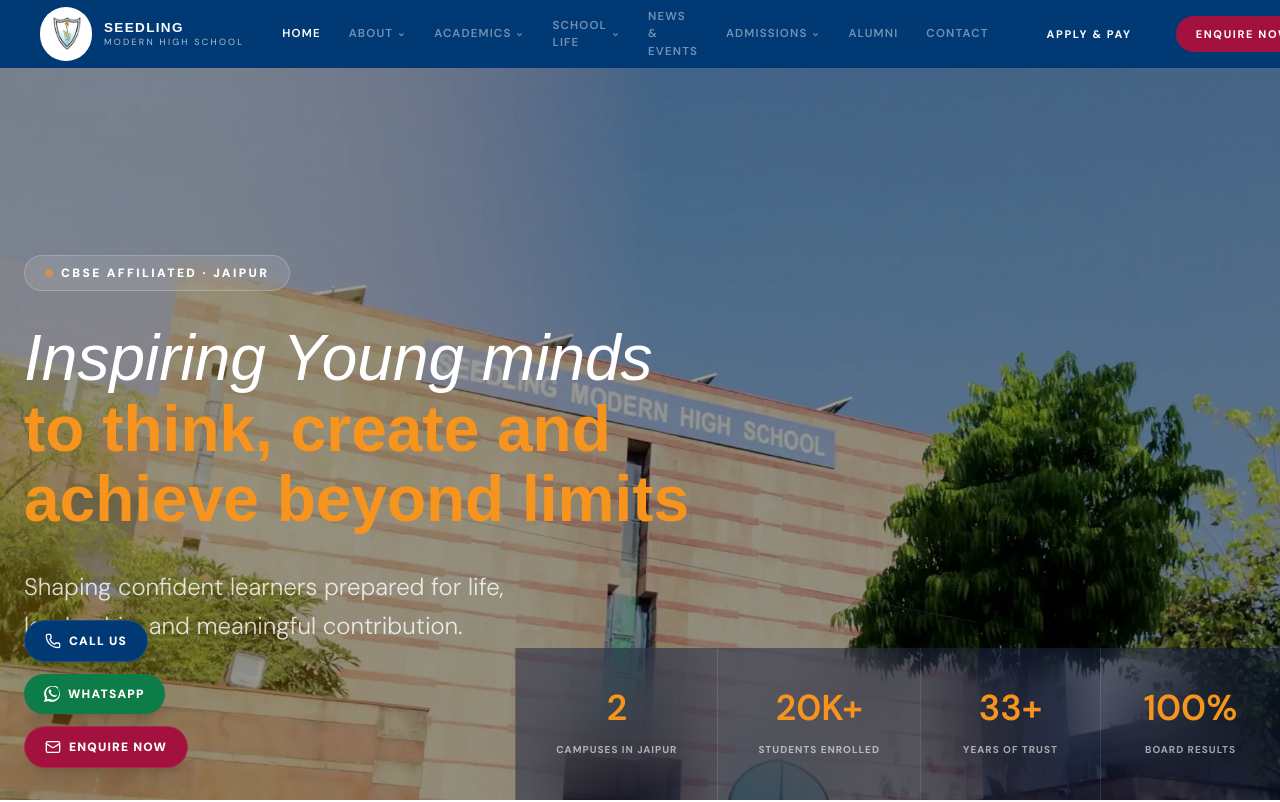
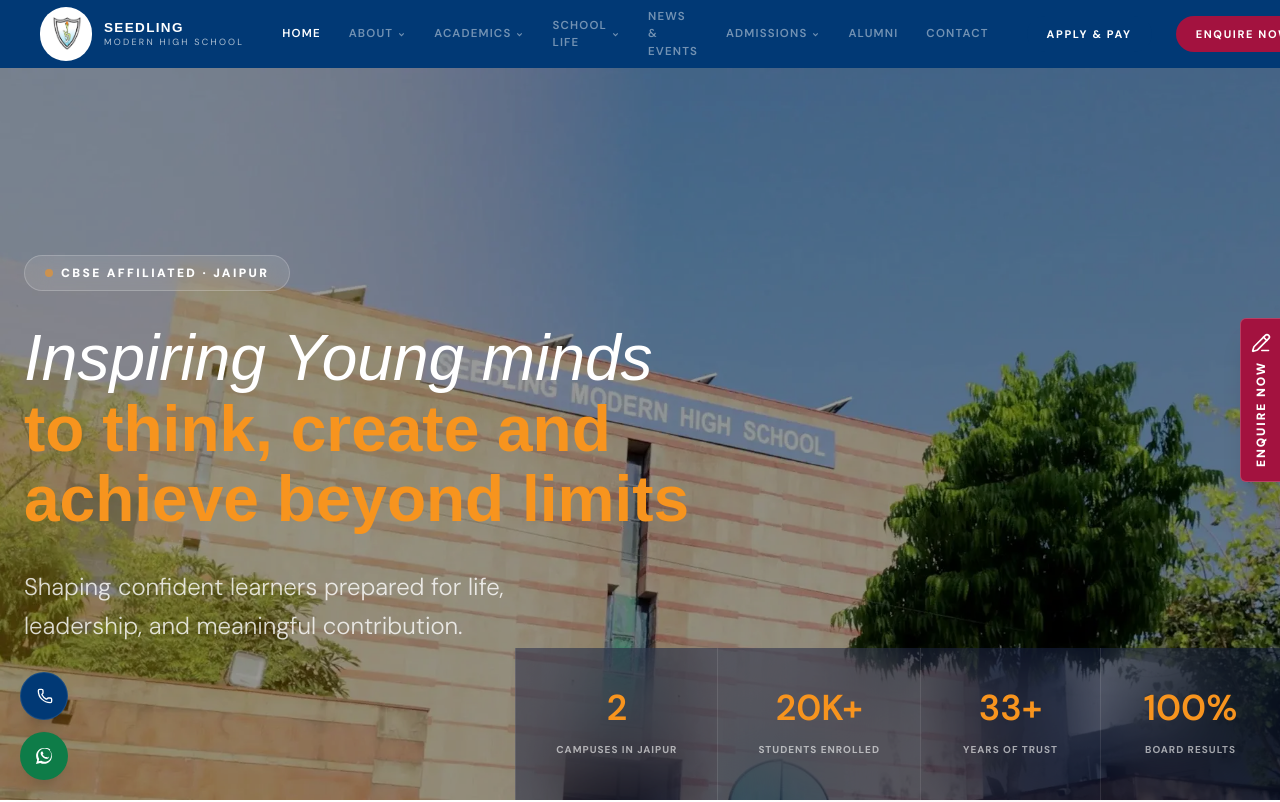
Before and after one commit to itstealth/smhs-new, a Next.js app: page / in a window 1280 px wide. Shown: the top 802 px of the page. Built offline with nearby package versions, Linux system fonts and the light colour scheme; a web font is replaced by a local one.

Commit message:
Adjust floating contact buttons

```diff
--- a/components/FloatingButtons.tsx
+++ b/components/FloatingButtons.tsx
@@ -1,41 +1,45 @@
 "use client";
 
-import { Mail, Phone } from "lucide-react";
+import { PencilLine, Phone } from "lucide-react";
 
 export default function FloatingButtons() {
   return (
-    <div className="fixed left-3 sm:left-6 bottom-5 sm:bottom-8 z-[110] hidden md:flex flex-col items-start gap-2 sm:gap-3">
+    <>
+    <div className="fixed bottom-5 left-5 z-[110] hidden flex-col items-start gap-3 md:flex">
       <a
         href="tel:+919587772837"
-        className="flex items-center justify-center gap-2 bg-navy-deeper hover:bg-navy text-white w-11 h-11 sm:w-auto sm:h-auto sm:px-5 sm:py-3 rounded-full font-black text-xs tracking-widest uppercase shadow-xl transition-all duration-300 hover:-translate-y-0.5 hover:scale-105 border border-white/10"
+        className="group flex h-12 w-12 items-center justify-start gap-3 overflow-hidden rounded-full border border-white/10 bg-navy-deeper px-4 text-white shadow-xl transition-[width,background-color] duration-300 hover:w-[132px] hover:bg-navy"
         aria-label="Call Seedling Schools"
       >
         <Phone className="w-4 h-4 flex-shrink-0" />
-        <span className="hidden sm:inline">Call Us</span>
+        <span className="whitespace-nowrap text-xs font-black uppercase tracking-widest opacity-0 transition-opacity duration-200 group-hover:opacity-100">Call Us</span>
       </a>
 
       <a
         href="https://wa.me/919587772837"
         target="_blank"
         rel="noopener noreferrer"
-        className="flex items-center justify-center gap-2 bg-[#0e7c48] hover:bg-[#0b663b] text-white w-11 h-11 sm:w-auto sm:h-auto sm:px-5 sm:py-3 rounded-full font-black text-xs tracking-widest uppercase shadow-xl transition-all duration-300 hover:-translate-y-0.5 hover:scale-105"
+        className="group flex h-12 w-12 items-center justify-start gap-3 overflow-hidden rounded-full bg-[#0e7c48] px-4 text-white shadow-xl transition-[width,background-color] duration-300 hover:w-[152px] hover:bg-[#0b663b]"
         aria-label="Message Seedling Schools on WhatsApp"
       >
         <svg className="w-4 h-4 flex-shrink-0" fill="currentColor" viewBox="0 0 24 24" aria-hidden="true">
           <path d="M17.472 14.382c-.297-.149-1.758-.867-2.03-.967-.273-.099-.471-.148-.67.15-.173.199-.347.223-.644.075-.297-.15-1.255-.463-2.39-1.475-.883-.788-1.48-1.761-1.653-2.059-.173-.297-.018-.458.13-.606.134-.133.298-.347.446-.52.149-.174.198-.298.298-.497.099-.198.05-.371-.025-.52-.075-.149-.669-1.612-.916-2.207-.242-.579-.487-.5-.669-.51-.173-.008-.371-.01-.57-.01-.198 0-.52.074-.792.372-.272.297-1.04 1.016-1.04 2.479 0 1.462 1.065 2.875 1.213 3.074.149.198 2.096 3.2 5.077 4.487.709.306 1.262.489 1.694.625.712.227 1.36.195 1.871.118.571-.085 1.758-.719 2.006-1.413.248-.694.248-1.289.173-1.413-.074-.124-.272-.198-.57-.347m-5.421 7.403h-.004a9.87 9.87 0 0 1-5.031-1.378l-.361-.214-3.741.982.998-3.648-.235-.374a9.86 9.86 0 0 1-1.51-5.26c.001-5.45 4.436-9.884 9.888-9.884 2.64 0 5.122 1.03 6.988 2.898a9.825 9.825 0 0 1 2.893 6.994c-.003 5.45-4.437 9.884-9.885 9.884m8.413-18.297A11.815 11.815 0 0 0 12.05 0C5.495 0 .16 5.335.157 11.892c0 2.096.547 4.142 1.588 5.945L.057 24l6.305-1.654a11.882 11.882 0 0 0 5.683 1.448h.005c6.554 0 11.89-5.335 11.893-11.893a11.821 11.821 0 0 0-3.48-8.413z" />
         </svg>
-        <span className="hidden sm:inline">WhatsApp</span>
+        <span className="whitespace-nowrap text-xs font-black uppercase tracking-widest opacity-0 transition-opacity duration-200 group-hover:opacity-100">WhatsApp</span>
       </a>
+    </div>
 
+    <div className="fixed right-0 top-1/2 z-[110] hidden -translate-y-1/2 md:block">
       <button
         type="button"
         onClick={() => window.dispatchEvent(new Event("open-enquiry-popup"))}
-        className="flex items-center justify-center gap-2 bg-crimson hover:bg-crimson-dark text-white w-11 h-11 sm:w-auto sm:h-auto sm:px-5 sm:py-3 rounded-full font-black text-xs tracking-widest uppercase shadow-xl transition-all duration-300 hover:-translate-y-0.5 hover:scale-105 border border-white/10"
+        className="flex h-[164px] w-10 flex-col items-center justify-center gap-2 rounded-l-md border border-r-0 border-white/20 bg-crimson py-4 text-white shadow-xl transition-colors duration-300 hover:bg-crimson-dark"
         aria-label="Enquire now"
       >
-        <Mail className="w-4 h-4 flex-shrink-0" />
-        <span className="hidden sm:inline">Enquire Now</span>
+        <PencilLine className="h-5 w-5 flex-shrink-0" />
+        <span className="whitespace-nowrap text-xs font-black uppercase tracking-[0.16em] [writing-mode:vertical-rl] [transform:rotate(180deg)]">Enquire Now</span>
       </button>
     </div>
+    </>
   );
 }
```
